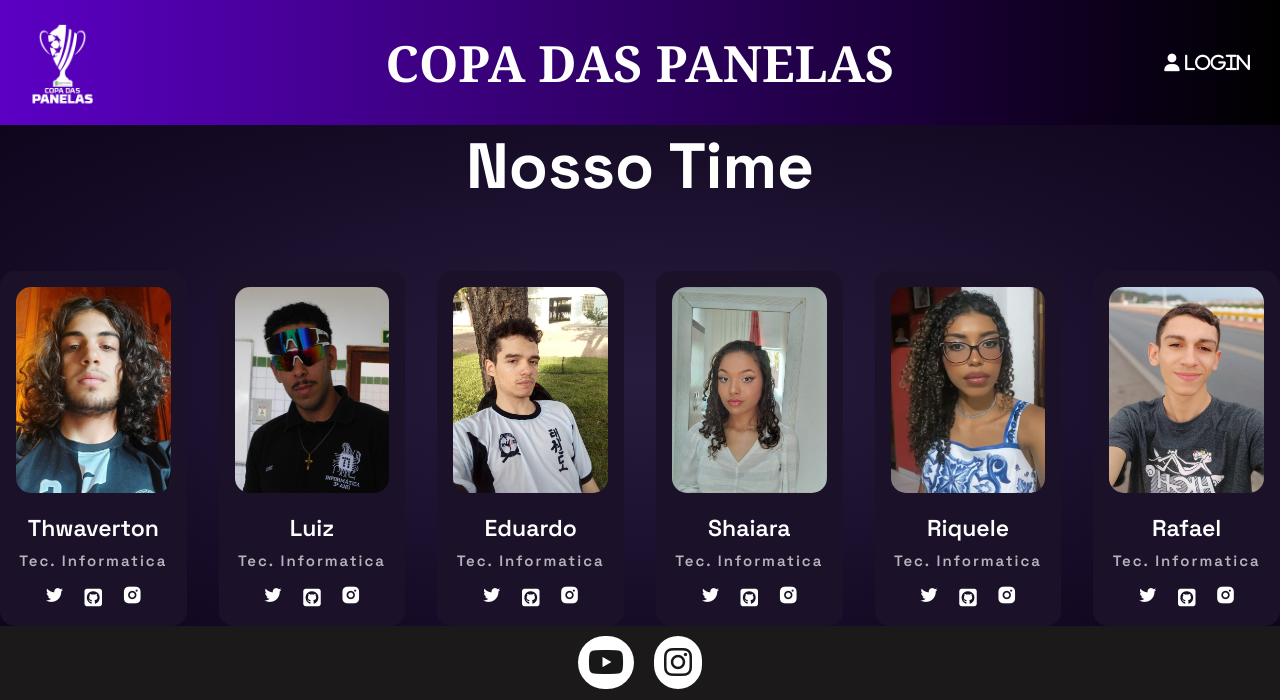
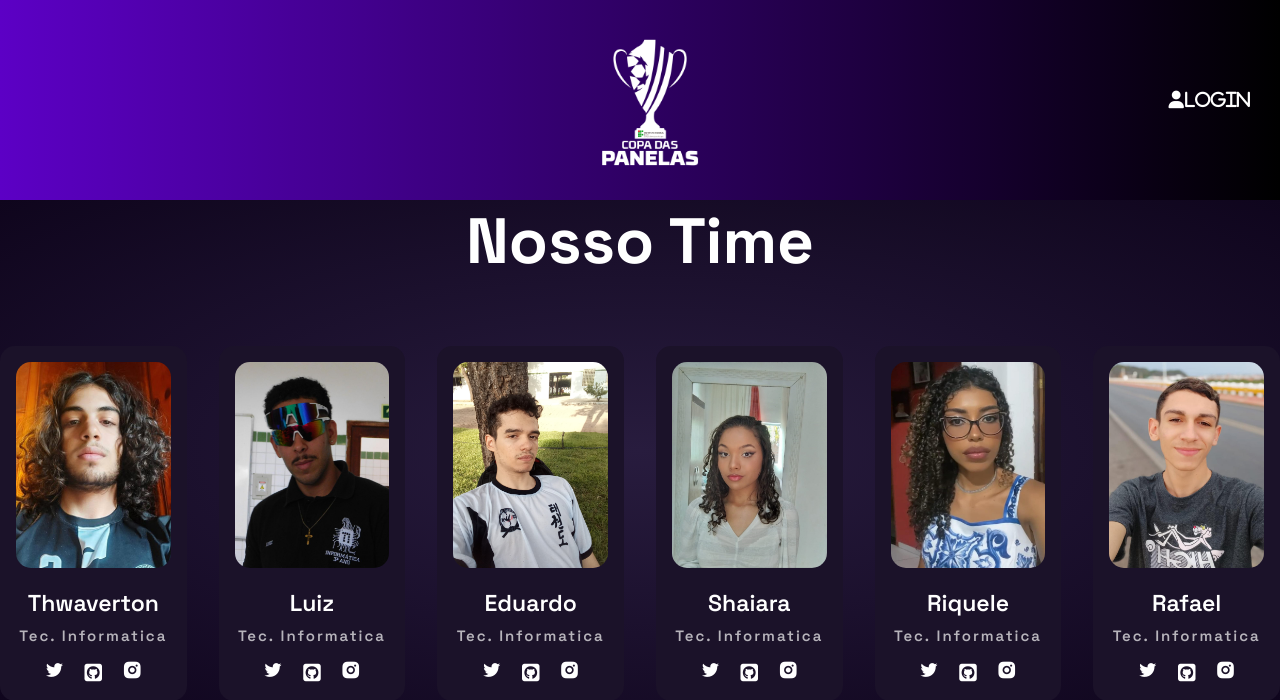
Before and after one commit to Adrian25-png/copadaspanelas, a PHP site: page /copadaspanelas/app/pages/equipedev.php in a window 1280 px wide. Shown: the top 700 px of the page. Run offline with PHP 8.4, Linux system fonts and the light colour scheme.

Commit message:
att de cor e posição da logo, e retirada do titulo

```diff
--- a/app/pages/header.php
+++ b/app/pages/header.php
@@ -9,16 +9,16 @@
     </div>
 
     <!--Título da copa.-->
-    <div id="titulo-container">
+    <!-- <div id="titulo-container">
         <div id="titulo">COPA DAS PANELAS</div>
-    </div>
+    </div> -->
 
     <!--Login.-->
     <div class="cadastro">
         <?php if (isset($_SESSION['admin_id'])): ?>
             <a href="../pages/adm/rodadas_adm.php" class="fas fa-user"> Entrar</a>
         <?php else: ?>
-            <a href="../pages/adm/login.php" class="fas fa-user"> Login</a>
+            <a href="../pages/adm/login.php" class="fas fa-user">Login</a>
         <?php endif; ?>
     </div>
 
--- a/public/css/cssheader.css
+++ b/public/css/cssheader.css
@@ -1,6 +1,6 @@
 header {
     width: 100%;
-    height: 125px;
+    height: 200px;
     display: flex;
     align-items: center;
     justify-content: space-between;
@@ -10,27 +10,35 @@ header {
 }
 
 #Icon {
-    width: 125px;
-    height: 125px;
+    width: 100px;
+    height: 200px;
     flex-shrink: 0;
+    position:relative;
+    left: 43%;
+
+
+
+
 }
 
 #Icon img {
-    width: 100%;
+    width: 200%;
+
+
 }
-#titulo-container {
+/* #titulo-container {
     position: absolute;
     left: 50%;
     transform: translateX(-50%);
-}
+} */
 
-#titulo {
+/* #titulo {
     color: rgb(255, 255, 255);
     font-family: Cambria, Cochin, Georgia, Times, 'Times New Roman', serif;
     font-weight: 700;
     font-size: 50px;
     text-align: center;
-}
+} */
 
 .cadastro {
     font-size: 1.1em;
@@ -70,6 +78,7 @@ header {
     #Icon {
         width: auto;
         height: auto;
+
     }
     #titulo-container {
         font-size: 12px;
```
